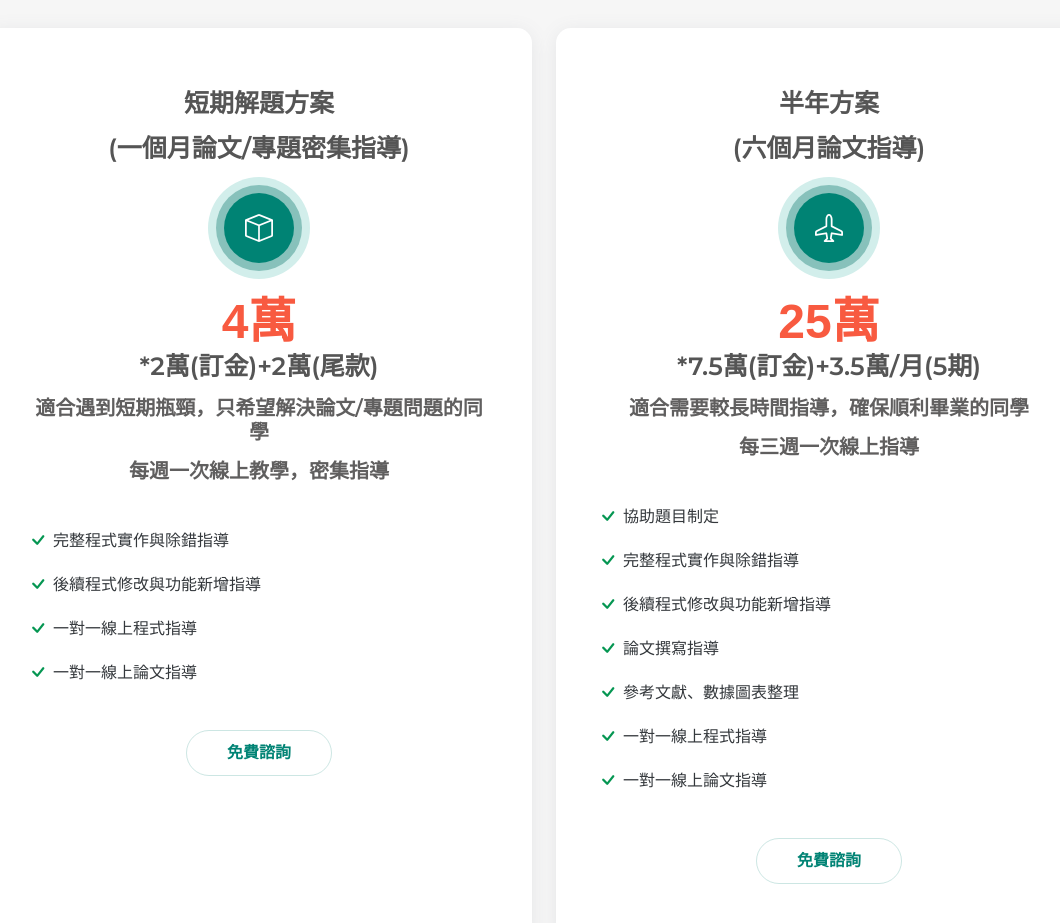
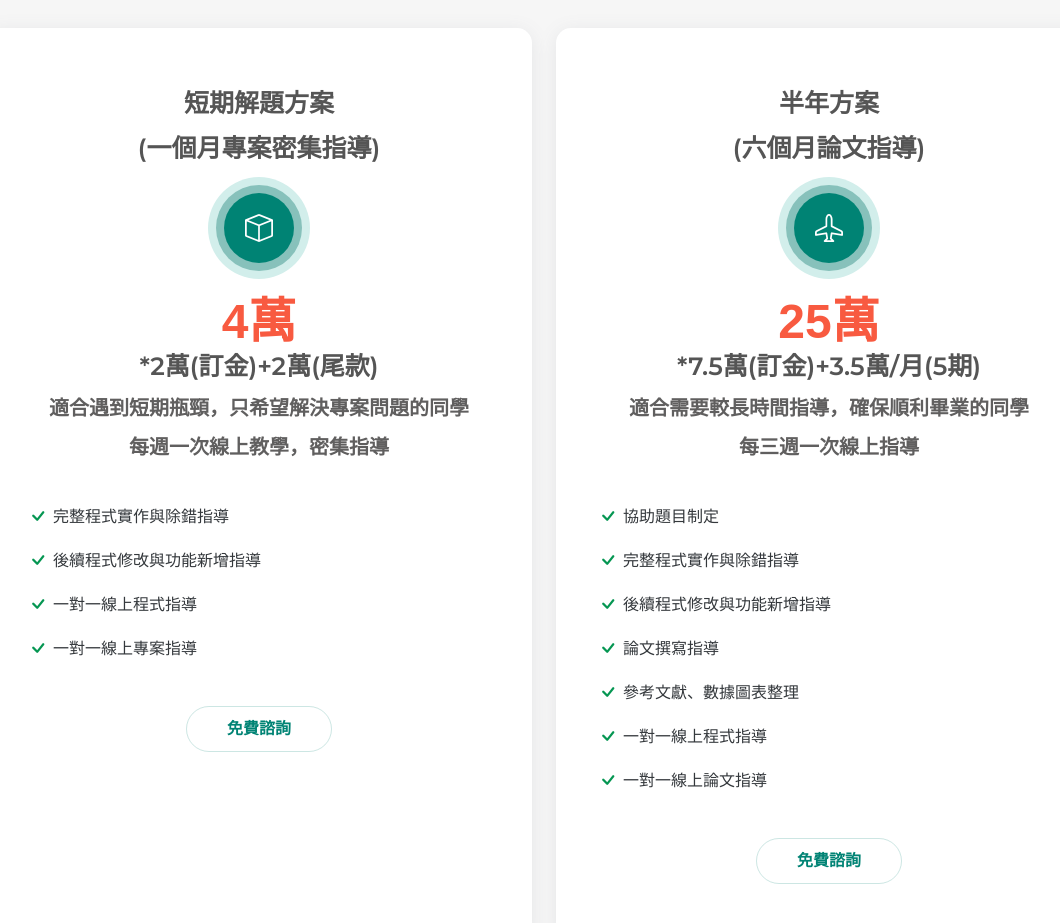
Before and after one commit to graycat4658/ntu-eecs-website, a plain HTML site: page index.html in a window 1280 px wide. Shown: the part 6520-7443 px from the top of the page, without its empty margins (96-1156 px from the left). Drawn offline with nearby package versions, Linux system fonts and the light colour scheme.

Commit message:
Add files via upload

```diff
--- a/index.html
+++ b/index.html
@@ -576,19 +576,19 @@
           <div class="col-lg-6">
             <div class="pricing-item">
               <h3>短期解題方案</h3>
-              <h3>(一個月論文/專題密集指導)</h3>
+              <h3>(一個月專案密集指導)</h3>
               <div class="icon">
                 <i class="bi bi-box"></i>
               </div>
               <h4>4萬</h4>
               <h3>*2萬(訂金)+2<span>萬</span>(尾款)</h3>
-              <h5>適合遇到短期瓶頸，只希望解決論文/專題問題的同學</h5>
+              <h5>適合遇到短期瓶頸，只希望解決專案問題的同學</h5>
               <h5>每週一次線上教學，密集指導</h5>
               <ul>
                 <li><i class="bi bi-check"></i> 完整程式實作與除錯指導</li>
                 <li><i class="bi bi-check"></i> 後續程式修改與功能新增指導</li>
                 <li><i class="bi bi-check"></i> 一對一線上程式指導</li>
-                <li><i class="bi bi-check"></i> 一對一線上論文指導</li>
+                <li><i class="bi bi-check"></i> 一對一線上專案指導</li>
               </ul>
               <div class="text-center"><a href="#contact" class="buy-btn">免費諮詢</a></div>
             </div>
```
